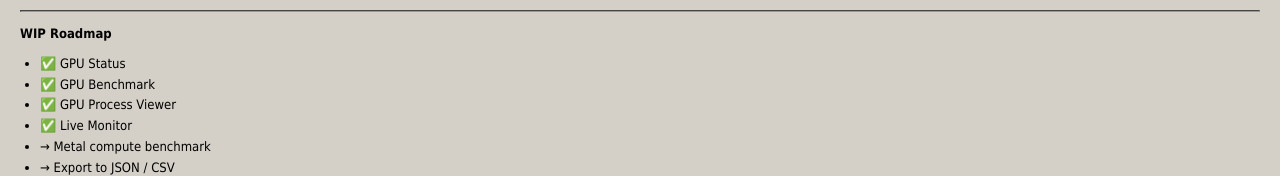
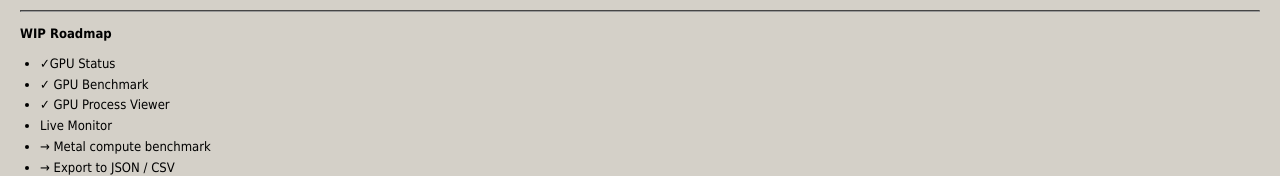
Before and after one commit to Tifelabs/gpulite, a plain HTML site: page index.html in a window 1280 px wide. Shown: the part 389-565 px from the top of the page. Drawn offline with Linux system fonts and the light colour scheme.

Commit message:
webpage cleanup

```diff
--- a/index.html
+++ b/index.html
@@ -46,10 +46,10 @@ g++ -std=c++17 -O2 -o gpulite main.cpp
 
   <h2> WIP Roadmap</h2>
   <ul>
-    <li>✅ GPU Status</li>
-    <li>✅ GPU Benchmark</li>
-    <li>✅ GPU Process Viewer</li>
-    <li>✅ Live Monitor</li>
+    <li>&#10003;GPU Status</li>
+    <li>&#10003; GPU Benchmark</li>
+    <li>&#10003; GPU Process Viewer</li>
+    <li>Live Monitor</li>
     <li>→ Metal compute benchmark</li>
     <li>→ Export to JSON / CSV</li>
     <li>· Linux support</li>
```
